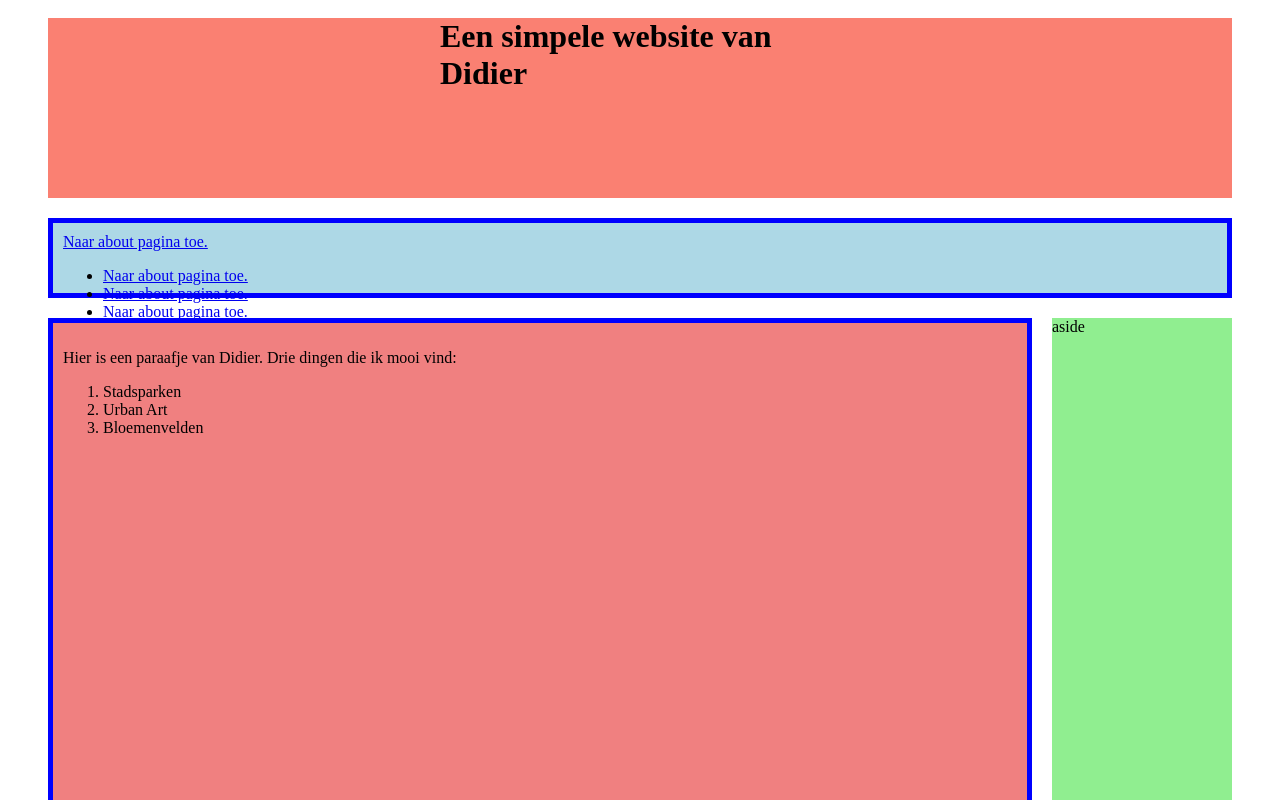
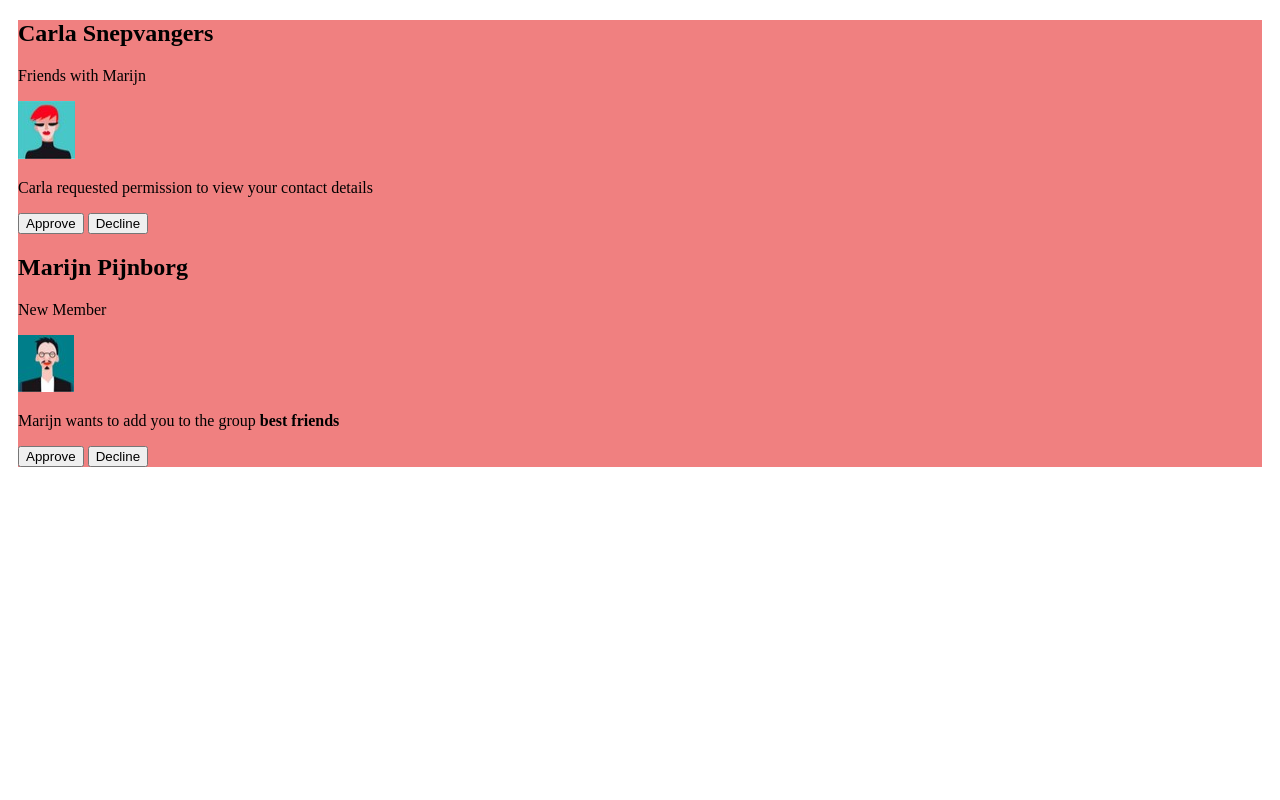
Before and after one commit to DidierFontaine/Opdracht-html-css-refresher, a plain HTML site: page Index.html in a window 1280 px wide. Shown: the top 800 px of the page. Drawn offline with Linux system fonts and the light colour scheme.

Commit message:
Update Index.html

```diff
--- a/Index.html
+++ b/Index.html
@@ -1,40 +1,48 @@
 <!DOCTYPE html>
-<html>
-
+<html lang="nl">
+  <meta charset="utf-8"/>
+  <body>
     <head>
-  <title> Didier's website </title>
+      <title>card</title>
       <link rel="stylesheet" type="text/css" href="styles.css">
-
     </head>
-
-<body>
-  <div class="parent">
-    <header>
-    <h1 class="center-title">Een simpele website van Didier</h1>
-  </header>
-  <nav class="blue-border">
-    <a href="about.html">Naar about pagina toe.</a>
-    <ul class="navigation-links">
-      <li><a href="about.html">Naar about pagina toe.</a></li>
-      <li><a href="about.html">Naar about pagina toe.</a></li>
-      <li><a href="about.html">Naar about pagina toe.</a></li>
-    </ul>
-    <a href="contact.html">Naar contact toe.</a>
-  </nav>
-  <main class="blue-border">
-    <p class="black-border">Hier is een paraafje van Didier. Drie dingen die ik mooi vind:
-    <ol>
-      <li>Stadsparken</li>
-      <li>Urban Art</li>
-      <li>Bloemenvelden</li>
-    </ol>
+    <main>
+      <article>
+       <div class="card-heading">
+         <span>
+           <h2 class="card-title">Carla Snepvangers</h2>
+           <p class="card-subtitle">Friends with Marijn</p>
+         </span>
+         <img class="card-avatar" src="avatar2.jpg" alt="avatar van Carla"/>
+        </div>
+        <div class="card-body">
+          <p class="card-text">
+            Carla requested permission to view your contact details
           </p>
+        </div>
+        <div class="card-buttons">
+          <button class="green-button">Approve</button>
+          <button class="red-button">Decline</button>
+        </div>
+      </article>
+      <article>
+        <div class="card-heading">
+          <span>
+            <h2 class="card-title">Marijn Pijnborg</h2>
+            <p class="card-subtitle">New Member</p>
+          </span>
+          <img class="card-avatar" src="avatar1.jpg" alt="avatar van Marijn"/>
+        </div>
+        <div class="card-body">
+          <p class="card-text">
+            Marijn wants to add you to the group <b>best friends</b>
+          </p>
+        </div>
+        <div class="card-buttons">
+          <button class="green-button">Approve</button>
+          <button class="red-button">Decline</button>
+        </div>
+      </article>
     </main>
-  <aside>aside</aside>
-  <footer>
-    <h2 id="green-background"> Copyright Didier Fontaine</h2>
-  </footer>
-</div>
   </body>
-
 </html>
```
Lines whose indentation alone changed are shown as unchanged.
